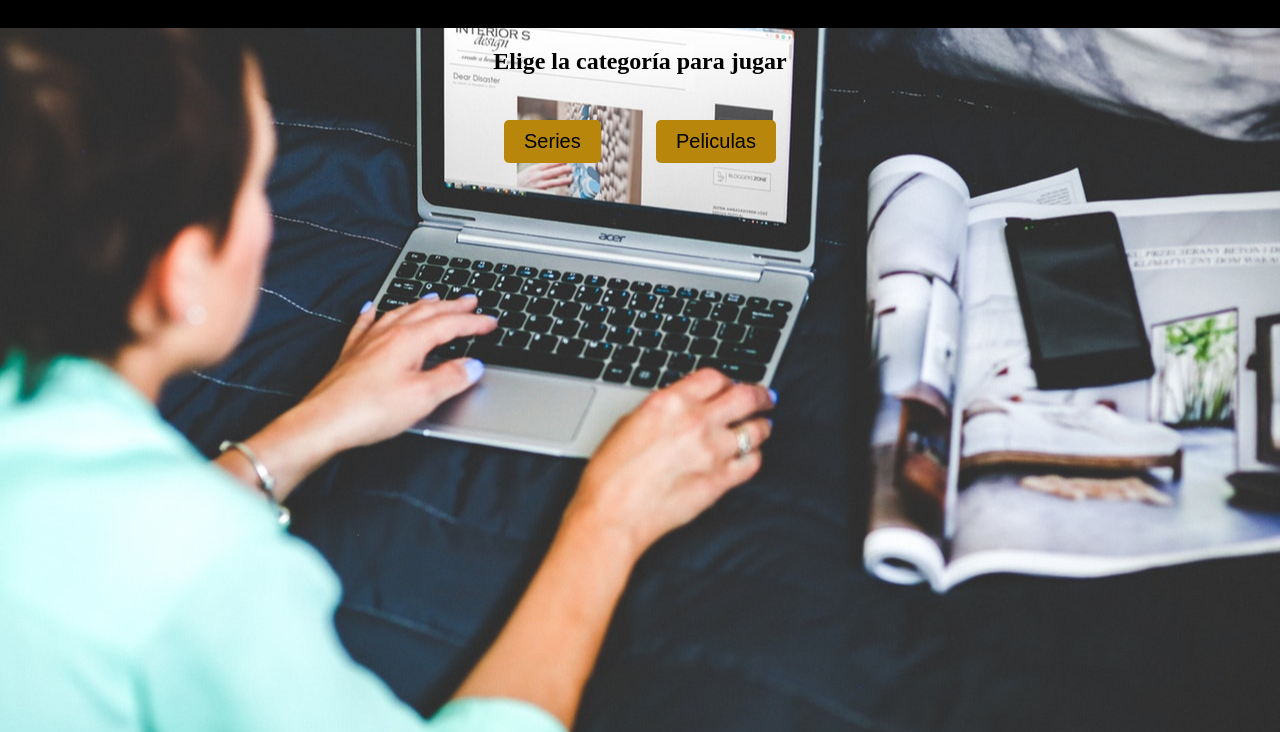
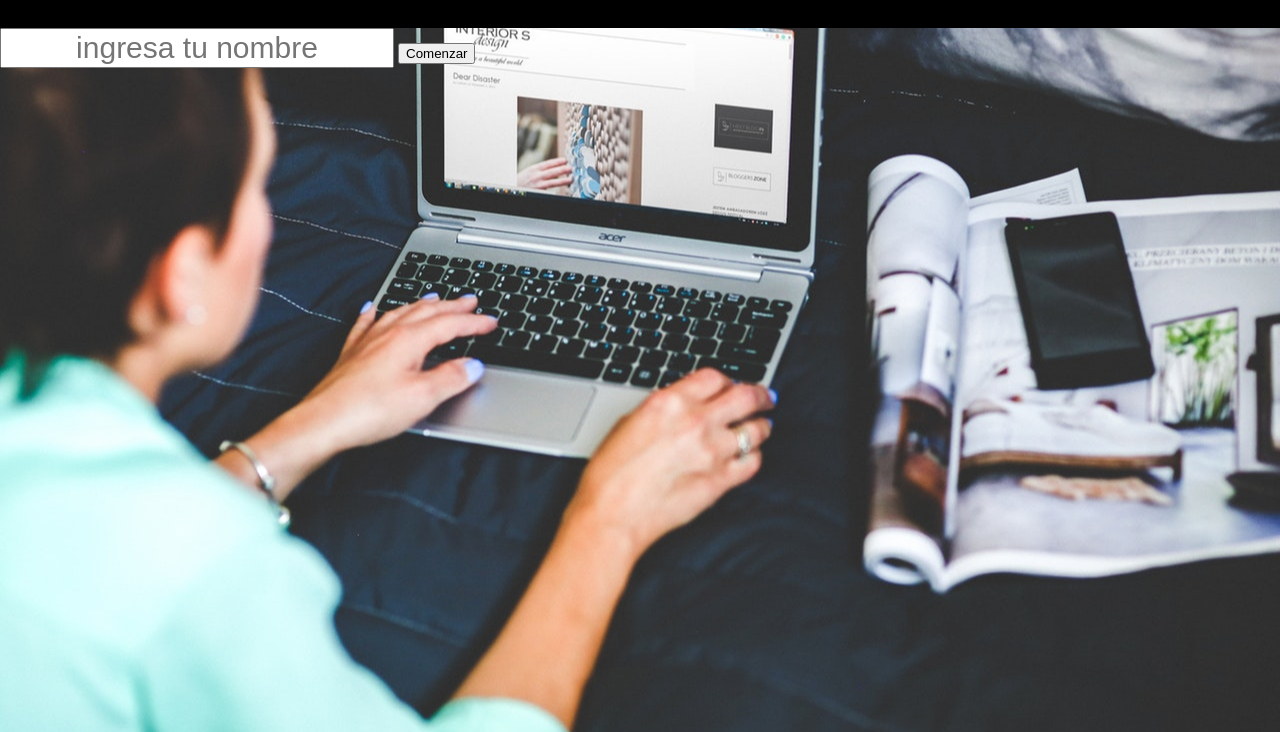
Before and after one commit to Karmacode00/preadmision-trivia, a plain HTML site: page index.html in a window 1280 px wide. Shown: the part 68-800 px from the top of the page. Drawn offline with Linux system fonts and the light colour scheme.

Commit message:
input y js

```diff
--- a/app.js
+++ b/app.js
@@ -0,0 +1,25 @@
+window.onload = screens;
+
+function screens() {
+
+  document.getElementById('timer').style.display='none';
+  document.getElementById('categorias').style.display='none';
+
+};
+function myFunction() {
+  let nombre =
+  document.getElementById('name').value;
+  document.getElementById('bienvenida').innerHTML = 'Bienvenida ' + nombre;
+
+  document.getElementById('welcome').style.display = 'none';
+  document.getElementById('categorias').style.display ='block';
+  document.getElementById('timer').style.display='block';
+};
+
+let timeleft = 30;
+  let downloadTimer = setInterval(function(){
+  timeleft--;
+  document.getElementById('countdowntimer').innerHTML = timeleft;
+  if(timeleft <= 0)
+    clearInterval(downloadTimer);
+  },1000);
--- a/index.html
+++ b/index.html
@@ -13,11 +13,20 @@
       </p>
   </header>
   <section>
-      <div id="name"> </div>
+      <div id="welcome">
+          <input type="text" placeholder="ingresa tu nombre" id="name">
+          <button id="btn" onclick="myFunction()">Comenzar</button>
+        </div>
+          <p id="bienvenida">
+      </section>
+      <section id="categorias">
       <div>
         <h2>
           Elige la categoría para jugar
         </h2>
+      </div>
+      <div id="timer">
+          <p> Te quedan <span id="countdowntimer">30 </span> Segundos</p>
       </div>
       <div class="botones">
           <button id="categoria1">Series</button>
```
